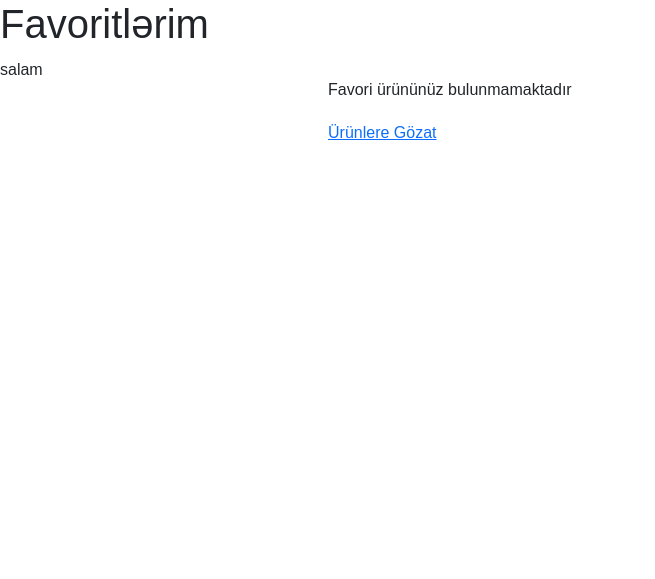
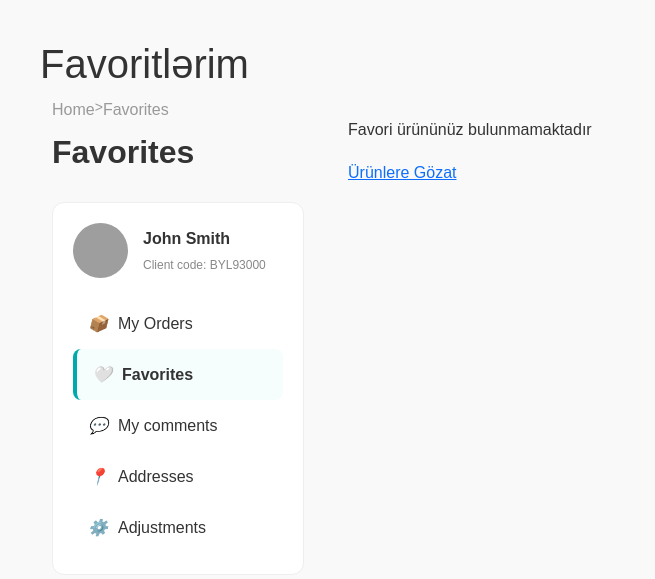
Before and after one commit to BekirLee/Snobella, a plain HTML site: page assets/pages/wishlist.html in a window 1280 px wide. Shown: the whole page, without its empty margins (0-655 px from the left). Drawn offline with nearby package versions, Linux system fonts and the light colour scheme; grey boxes are pictures that could not be loaded.

Commit message:
codes for script and for html

```diff
--- a/assets/css/wishlist.css
+++ b/assets/css/wishlist.css
@@ -6,6 +6,83 @@
   font-size: 16px;
   line-height: 170%;
   letter-spacing: 0%;
+}
+
+body {
+  font-family: "Inter", sans-serif;
+  margin: 0;
+  padding: 40px;
+  background-color: #f9f9f9;
+  color: #333;
+}
+
+
+.breadcrumb {
+  font-size: 14px;
+  color: #999;
+  margin-bottom: 10px;
+}
+
+.page-title {
+  font-size: 32px;
+  font-weight: 600;
+  margin-bottom: 30px;
+}
+
+.sidebar {
+  background-color: #fff;
+  border: 1px solid #eee;
+  border-radius: 12px;
+  padding: 20px;
+  max-width: 300px;
+}
+
+.user-profile {
+  display: flex;
+  align-items: center;
+  margin-bottom: 20px;
+}
+
+.user-profile img {
+  width: 55px;
+  height: 55px;
+  border-radius: 50%;
+  margin-right: 15px;
+}
+
+.user-info p {
+  font-size: 12px;
+  color: #888;
+  margin: 3px 0 0;
+}
+
+.sidebar-menu {
+  list-style: none;
+  padding: 0;
+  margin: 0;
+}
+
+.sidebar-menu li {
+  display: flex;
+  align-items: center;
+  padding: 12px 15px;
+  border-radius: 8px;
+  cursor: pointer;
+  transition: background-color 0.2s;
+}
+
+.sidebar-menu li i {
+  margin-right: 10px;
+}
+
+.sidebar-menu li:hover {
+  background-color: #f3f3f3;
+}
+
+.sidebar-menu .active {
+  border-left: 4px solid #0aa;
+  background-color: #f6fdfd;
+  font-weight: 600;
 }
 
 #wishlist-list {
--- a/assets/pages/wishlist.html
+++ b/assets/pages/wishlist.html
@@ -21,7 +21,31 @@
     <h1>Favoritlərim</h1>
     <div class="wishlist row w-100">
         <div id="wishlist-list-side" class="col-md-3">
-            salam
+            <div class="container">
+                <nav class="breadcrumb">
+                    <span>Home</span> &gt; <span>Favorites</span>
+                </nav>
+
+                <h1 class="page-title">Favorites</h1>
+
+                <div class="sidebar">
+                    <div class="user-profile">
+                        <img src="https://randomuser.me/api/portraits/men/32.jpg" alt="Profile Picture">
+                        <div class="user-info">
+                            <strong>John Smith</strong>
+                            <p>Client code: BYL93000</p>
+                        </div>
+                    </div>
+
+                    <ul class="sidebar-menu">
+                        <li><i>📦</i> My Orders</li>
+                        <li class="active"><i>🤍</i> Favorites</li>
+                        <li><i>💬</i> My comments</li>
+                        <li><i>📍</i> Addresses</li>
+                        <li><i>⚙️</i> Adjustments</li>
+                    </ul>
+                </div>
+            </div>
         </div>
         <div id="wishlist-list" class="col-md-9"></div>
     </div>
```
Also changed, not shown: assets/pages/details.html (added, +19 -0 lines), db.json (+0 -15 lines), assets/css/details.css (added), assets/js/details.js (added), assets/js/script.js (line endings or trailing spaces).
